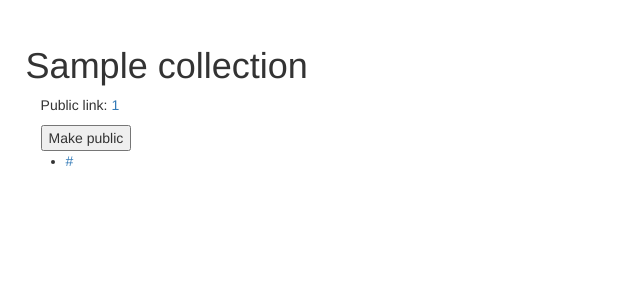
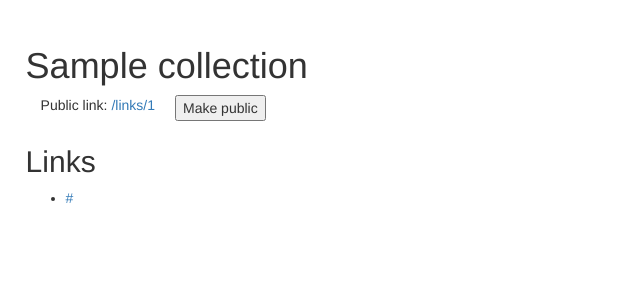
Before and after one commit to rrees/link-drop, a Python web app: template templates/collections/view.html in a window 1280 px wide. Shown: the top 300 px of the page, without its empty margins (0-640 px from the left). Run offline with Jinja, Linux system fonts and the light colour scheme; the template is opened without the code that fills it: most values are stand-ins (such as "Sample title", 1, 10 or a date in 2020); some libraries are stand-ins or nearby versions.

Commit message:
Makes the collection controls a flexbox

```diff
--- a/static/css/base.css
+++ b/static/css/base.css
@@ -1,3 +1,11 @@
 body {
 	padding: 2vw;
 }
+
+.collection-controls {
+	display: flex;
+}
+
+.collection-controls > * {
+	margin-right: 2rem;
+}
--- a/templates/collections/view.html
+++ b/templates/collections/view.html
@@ -8,12 +8,13 @@
 
 <div class="dashboard container-fluid">
 
-<section class="collections-controls">
-<p>Public link: <a href="/links/{{collection.public_id}}">{{collection.public_id}}</a></p>
+<section class="collection-controls">
+<p>Public link: <a href="/links/{{collection.public_id}}">/links/{{collection.public_id}}</a></p>
 <ld-collection-controls collection-key="{{collection.key.urlsafe()}}" initial-visibility="{{collection.public}}"></ld-collection-controls>
 </section>
 
 <section class="collection-display row">
+<h2>Links</h2>
 
 <ul>
 	{% for link in collection.links %}
```
